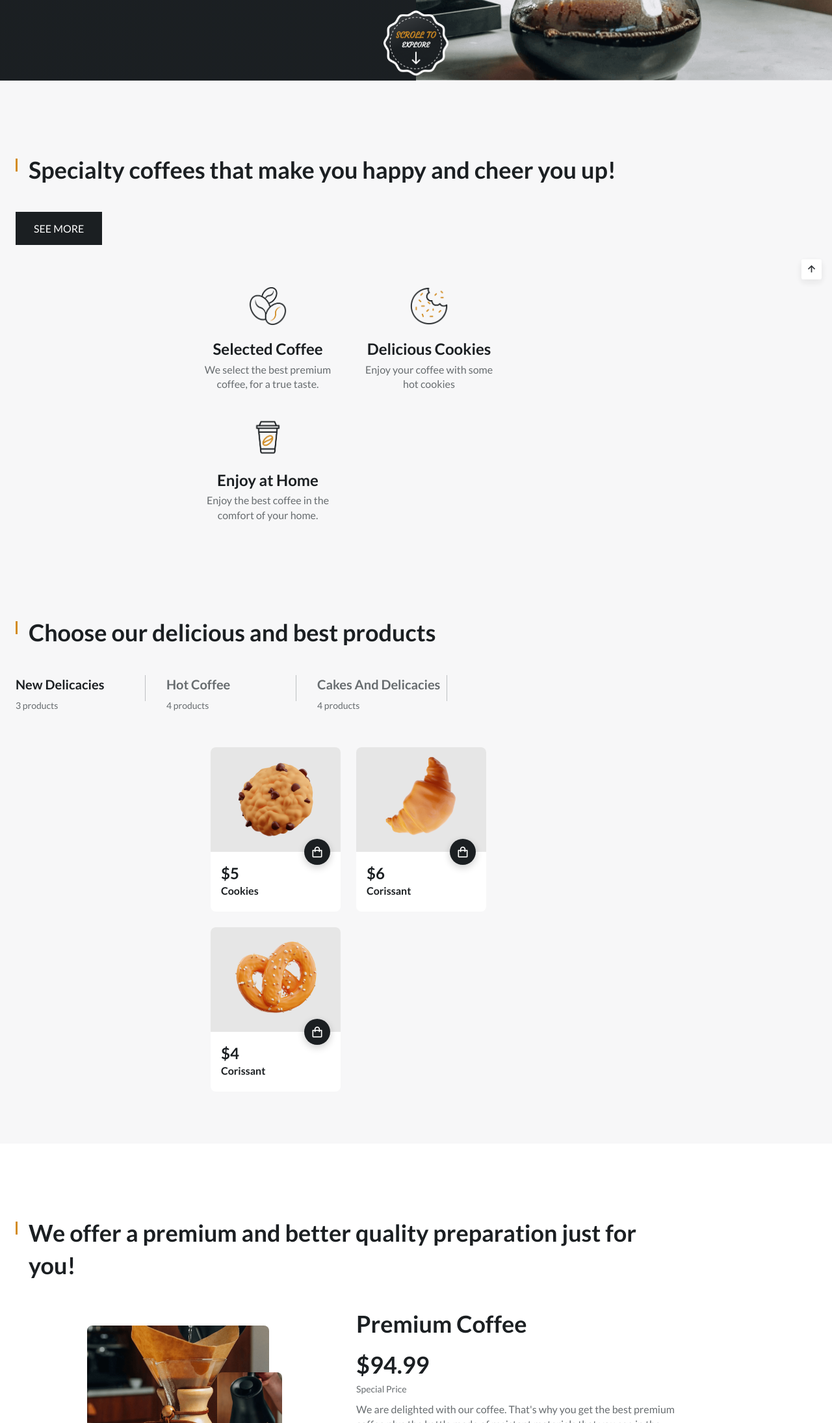
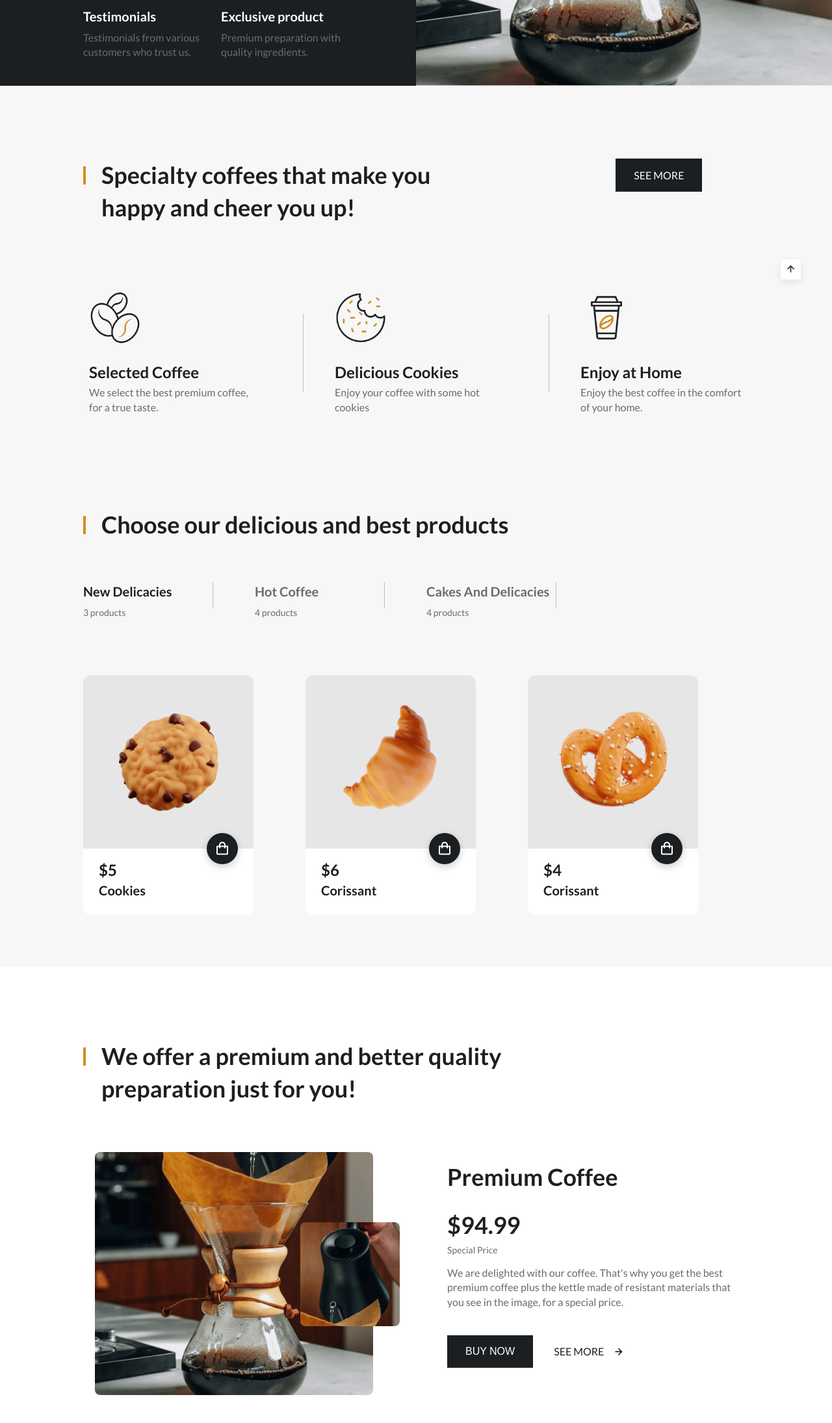
Before and after one commit to SyedUmairCodes/coffee_shop, a plain HTML site: page index.html in a window 1280 px wide. Shown: the part 610-2800 px from the top of the page at 65% size. Drawn offline with nearby package versions, Linux system fonts and the light colour scheme.

Commit message:
Desktop version completed

```diff
--- a/assets/css/styles.css
+++ b/assets/css/styles.css
@@ -834,7 +834,7 @@ button {
   .scroll-header .active-link {
     color: var(--title-color);
   }
-  .scroll-header .active-link:hover {
+  .scroll-header .active-link::after {
     background-color: var(--title-color);
   }
 
@@ -848,6 +848,8 @@ button {
   }
   .home__scroll {
     bottom: 0;
+    top: 0;
+    margin: auto;
   }
 
   .products__filters {
@@ -863,7 +865,178 @@ button {
 
 /* For large devices */
 
+@media screen and (min-width: 1040px) {
+  .container {
+    margin-left: auto;
+    margin-right: auto;
+  }
+
+  .home__content {
+    max-width: 400px;
+    margin-right: 7rem;
+    margin-left: auto;
+  }
+
+  .section__title {
+    padding-right: 15rem;
+    padding-left: 1.75rem;
+  }
+  .section__title::before {
+    height: 28px;
+    width: 4px;
+    top: 12px;
+  }
+
+  .speciality__box {
+    display: grid;
+    grid-template-columns: 2fr 0.5fr;
+  }
+  .speciality__group {
+    text-align: initial;
+  }
+  .speciality__category {
+    grid-template-columns: repeat(3, 250px);
+    column-gap: 8rem;
+  }
+  .speciality__line {
+    position: relative;
+  }
+  .speciality__line::before {
+    content: "";
+    width: 1px;
+    height: 120px;
+    background-color: var(--text-color-light);
+    position: absolute;
+    right: -5rem;
+    top: 0;
+    bottom: 0;
+    margin: auto 0;
+  }
+
+  .speciality__img {
+    width: 80px;
+    margin-bottom: 1.5rem;
+  }
+
+  .products__filters {
+    margin: 4rem 0 5.5rem;
+    column-gap: 4rem;
+  }
+
+  .products__content {
+    grid-template-columns: repeat(3, 262px);
+    justify-content: initial;
+    column-gap: 5rem;
+  }
+  .products__card {
+    border-radius: 0.75rem;
+  }
+  .products__img {
+    width: 200px;
+  }
+  .products__shape {
+    padding: 2rem 0;
+    border-radius: 0.75rem 0.75rem 0 0;
+  }
+  .products__data {
+    padding: 1rem 0 1.5rem 1.5rem;
+  }
+  .products__name {
+    font-size: var(--h3-font-size);
+  }
+  .products__button {
+    font-size: 1.5rem;
+    padding: 0.75rem;
+    right: 1.5rem;
+    top: -1.5rem;
+  }
+
+  .quality__content {
+    column-gap: 6rem;
+  }
+  .quality__images {
+    margin-top: 2rem;
+  }
+  .quality__img-big {
+    width: 428px;
+  }
+  .quality__img-small {
+    width: 153px;
+    transform: translateX(-7rem);
+  }
+  .quality__title {
+    margin-bottom: 1.5rem;
+  }
+  .quality__special {
+    margin-bottom: 1rem;
+  }
+  .logo__container {
+    grid-template-columns: repeat(5, 1fr);
+    padding: 3.5rem 0;
+  }
+  .logo__img {
+    width: 110px;
+  }
+  .blog__container {
+    padding-bottom: 5rem;
+  }
+  .blog__content {
+    grid-template-columns: repeat(2, 450px);
+    column-gap: 5rem;
+    padding-top: 2rem;
+  }
+  .footer__content {
+    grid-template-columns: repeat(4, max-content);
+    column-gap: 4rem;
+    padding-bottom: 5.5rem;
+  }
+  .footer__group {
+    margin-top: 3rem;
+    flex-direction: row;
+    justify-content: space-between;
+  }
+  .footer__title {
+    font-size: var(--h2-font-size);
+  }
+  .footer__social {
+    column-gap: 2rem;
+  }
+  .footer__social-link {
+    font-size: 1.3rem;
+  }
+
+  .scrollup {
+    right: 3rem;
+  }
+}
+
+@media screen and (min-width: 1200px) {
+  .home__container {
+    padding-top: 10rem;
+  }
+  .home__title {
+    margin-bottom: 2rem;
+  }
+  .home__data {
+    padding-top: 3rem;
+  }
+  .home__description {
+    margin-bottom: 3rem;
+  }
+  .home__scroll {
+    width: 130px;
+  }
+}
+
 /* Alternative code, for larger screens */
+
+@media screen and (min-width: 1700px) {
+  .home {
+    max-width: 1400px;
+    margin-left: auto;
+    margin-right: auto;
+  }
+}
 
 /*=============== LOAD ===============*/
 
--- a/index.html
+++ b/index.html
@@ -112,7 +112,7 @@
             </div>
           </div>
           <div class="speciality__category">
-            <div class="speciality__group">
+            <div class="speciality__group speciality__line">
               <img
                 src="./assets/img/specialty1.png"
                 alt="Section image"
@@ -123,7 +123,7 @@
                 We select the best premium coffee, for a true taste.
               </p>
             </div>
-            <div class="speciality__group">
+            <div class="speciality__group speciality__line">
               <img
                 src="./assets/img/specialty2.png"
                 alt="Section image"
@@ -530,7 +530,7 @@
     <!--==================== FOOTER ====================-->
     <footer class="footer">
       <div class="footer__contianer container">
-        <h1 class="footer__title">coffee Shop.</h1>
+        <h1 class="footer__title">Coffee shop.</h1>
 
         <div class="footer__content grid">
           <div class="footer__data">
@@ -579,13 +579,13 @@
 
         <div class="footer__group">
           <ul class="footer__social">
-            <a href="#" class="footet__social-link">
+            <a href="#" class="footer__social-link">
               <i class="bx bxl-facebook"></i>
             </a>
-            <a href="#" class="footet__social-link">
+            <a href="#" class="footer__social-link">
               <i class="bx bxl-instagram"></i>
             </a>
-            <a href="#" class="footet__social-link">
+            <a href="#" class="footer__social-link">
               <i class="bx bxl-twitter"></i>
             </a>
           </ul>
```
